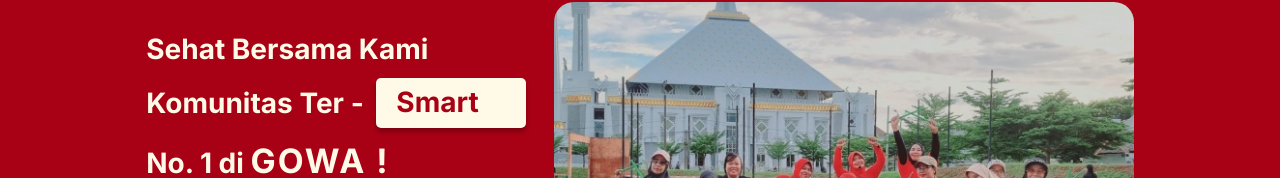
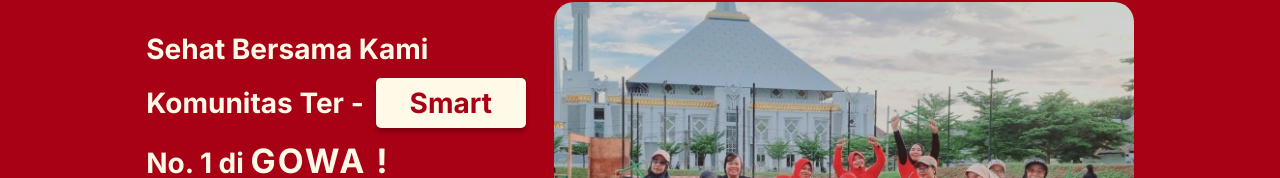
Before and after one commit to Salhss/konawagowa, a Vue app: page / in a window 1280 px wide. Shown: the part 122-300 px from the top of the page. Built offline with nearby package versions, Linux system fonts and the light colour scheme.

Commit message:
fix: typing text style

```diff
--- a/src/components/home/hero.vue
+++ b/src/components/home/hero.vue
@@ -99,12 +99,14 @@ export default {
   }
   .typed-container {
     background-color: var(--white-bone);
-    position: relative;
     width: 150px;
     height: 45px;
     border-radius: 5px;
     box-shadow: 0px 4px 4px rgba(0, 0, 0, 0.25);
     border: 1px rgba(0, 0, 0, 0.25);
+    display: flex;
+    align-items: center;
+    justify-content: center;
   }
   .type-text {
     display: flex;
@@ -112,7 +114,6 @@ export default {
   }
   .typed {
     color: var(--red-default) !important;
-    position: absolute;
     margin: 0;
   }
   .gowa {
@@ -162,9 +163,6 @@ export default {
     font-size: 20px !important;
     margin-top: 20px !important;
   }
-  .typed {
-    transform: translate(25%, -10%);
-  }
   .action-btn {
     margin-top: 40px;
   }
@@ -209,9 +207,6 @@ export default {
     margin-left: 8px;
     width: 135px;
   }
-  .typed {
-    transform: translate(50%);
-  }
   .action-btn {
     margin-top: 44px;
   }
@@ -255,11 +250,6 @@ export default {
   .typed-container {
     margin-left: 10px;
   }
-  .typed {
-    left: 50%;
-    top: 50%;
-    transform: translate(-50%, -80%);
-  }
 }
 
 @media (max-width: 430px) {
```
